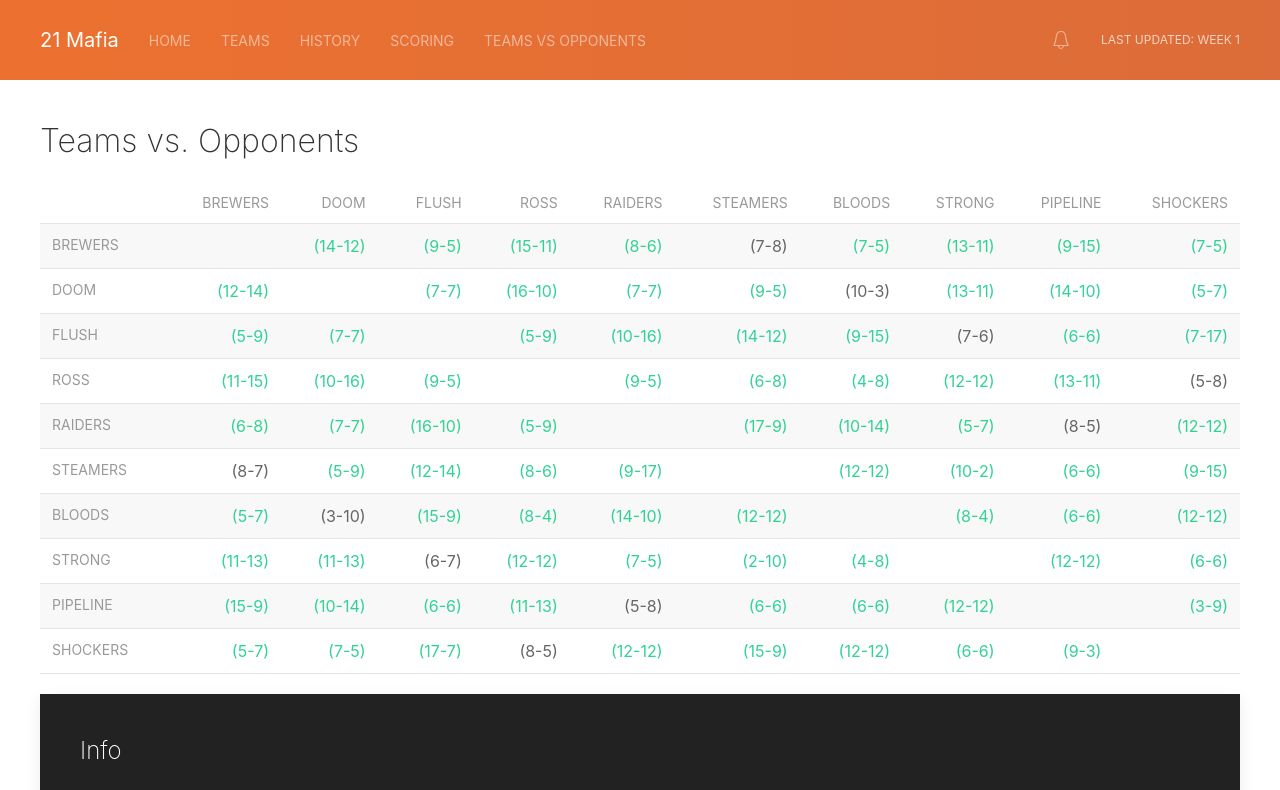
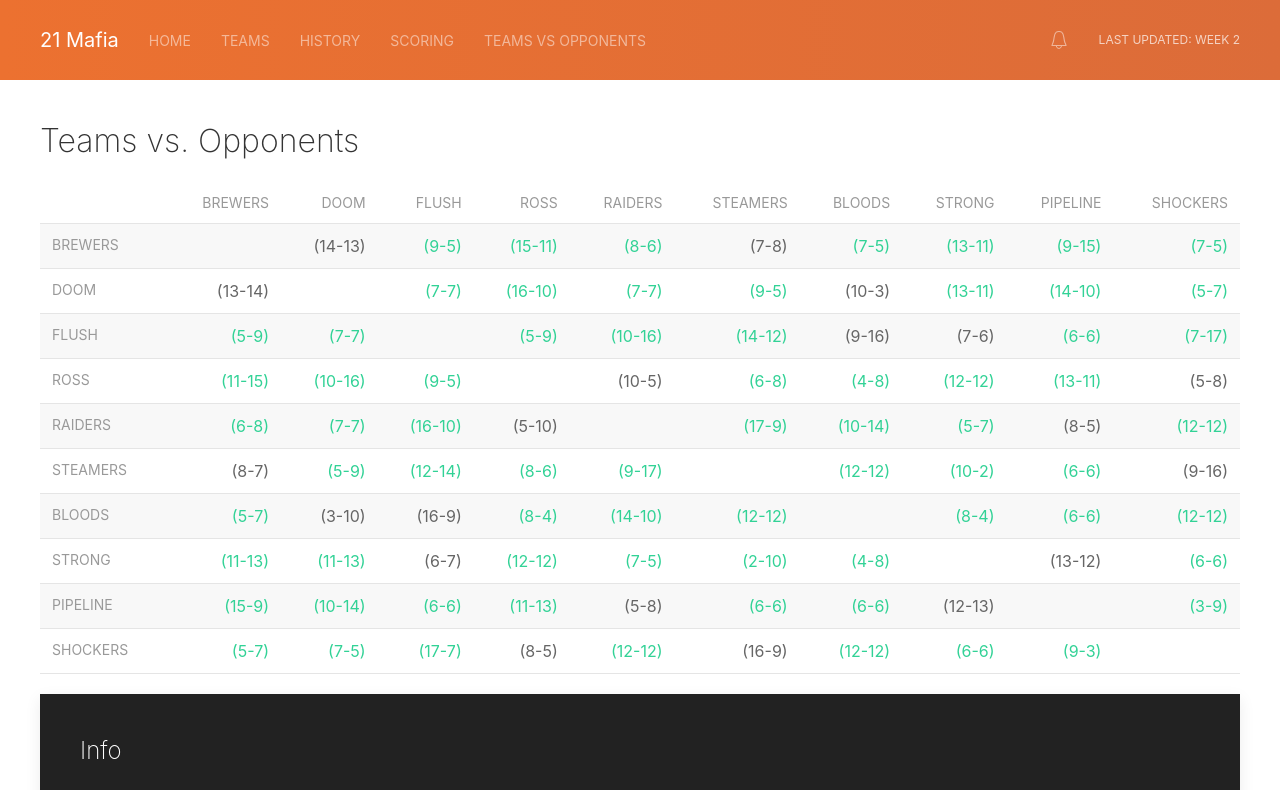
Before and after one commit to andrewtougas/21mafia, a Vue app: page /#/teams-vs-opponents in a window 1280 px wide. Shown: the top 790 px of the page. Built offline with nearby package versions, Linux system fonts and the light colour scheme.

Commit message:
#17 - Updated data through 2020 week 2

```diff
--- a/src/json/latestGames.json
+++ b/src/json/latestGames.json
@@ -1,57 +1,57 @@
 [
   {
     "away": {
-      "team": "STD",
-      "score": 135.95
+      "team": "ALE",
+      "score": 130.45
     },
     "home": {
-      "team": "APL",
-      "score": 103.5
+      "team": "LOD",
+      "score": 139.85
     },
-    "week": "Wk 1"
+    "week": "Wk 2"
+  },
+  {
+    "away": {
+      "team": "BIGD",
+      "score": 132.5
+    },
+    "home": {
+      "team": "LOG",
+      "score": 127.55
+    },
+    "week": "Wk 2"
+  },
+  {
+    "away": {
+      "team": "STD",
+      "score": 94.75
+    },
+    "home": {
+      "team": "DGR",
+      "score": 118.8
+    },
+    "week": "Wk 2"
   },
   {
     "away": {
       "team": "THUR",
-      "score": 135.85
+      "score": 117.1
     },
     "home": {
-      "team": "DGR",
-      "score": 90.2
+      "team": "TNS",
+      "score": 106.8
     },
-    "week": "Wk 1"
+    "week": "Wk 2"
   },
   {
     "away": {
-      "team": "TNS",
-      "score": 134.3
-    },
-    "home": {
-      "team": "ALE",
-      "score": 105.05
-    },
-    "week": "Wk 1"
-  },
-  {
-    "away": {
-      "team": "LOG",
-      "score": 111.25
+      "team": "APL",
+      "score": 96.4
     },
     "home": {
       "team": "IS",
-      "score": 76.05
+      "score": 114.8
     },
-    "week": "Wk 1"
-  },
-  {
-    "away": {
-      "team": "LOD",
-      "score": 104.25
-    },
-    "home": {
-      "team": "BIGD",
-      "score": 81.4
-    },
-    "week": "Wk 1"
+    "week": "Wk 2"
   }
 ]
--- a/src/json/settings.json
+++ b/src/json/settings.json
@@ -1,5 +1,5 @@
 {
   "startYear": 2007,
   "endYear": 2020,
-  "updated": "Week 1"
+  "updated": "Week 2"
 }
--- a/src/views/TeamsVsOpponents.vue
+++ b/src/views/TeamsVsOpponents.vue
@@ -22,7 +22,7 @@
           <tr>
             <td class="team-name">Brewers</td>
             <td class="unplayed"></td> <!-- Brewers -->
-            <td class="unplayed">(14-12)</td> <!-- Doom -->
+            <td>(14-13)</td> <!-- Doom -->
             <td class="unplayed">(9-5)</td> <!-- Flush -->
             <td class="unplayed">(15-11)</td> <!-- Ross -->
             <td class="unplayed">(8-6)</td> <!-- Raiders -->
@@ -34,7 +34,7 @@
           </tr>
           <tr>
             <td class="team-name">Doom</td>
-            <td class="unplayed">(12-14)</td> <!-- Brewers -->
+            <td>(13-14)</td> <!-- Brewers -->
             <td class="unplayed"></td> <!-- Doom -->
             <td class="unplayed">(7-7)</td> <!-- Flush -->
             <td class="unplayed">(16-10)</td> <!-- Ross -->
@@ -53,7 +53,7 @@
             <td class="unplayed">(5-9)</td> <!-- Ross -->
             <td class="unplayed">(10-16)</td> <!-- Raiders -->
             <td class="unplayed">(14-12)</td> <!-- Steamers -->
-            <td class="unplayed">(9-15)</td> <!-- Bloods -->
+            <td>(9-16)</td> <!-- Bloods -->
             <td>(7-6)</td> <!-- Strong -->
             <td class="unplayed">(6-6)</td> <!-- Pipeline -->
             <td class="unplayed">(7-17)</td> <!-- Shockers -->
@@ -64,7 +64,7 @@
             <td class="unplayed">(10-16)</td> <!-- Doom -->
             <td class="unplayed">(9-5)</td> <!-- Flush -->
             <td class="unplayed"></td> <!-- Ross -->
-            <td class="unplayed">(9-5)</td> <!-- Raiders -->
+            <td>(10-5)</td> <!-- Raiders -->
             <td class="unplayed">(6-8)</td> <!-- Steamers -->
             <td class="unplayed">(4-8)</td> <!-- Bloods -->
             <td class="unplayed">(12-12)</td> <!-- Strong -->
@@ -76,7 +76,7 @@
             <td class="unplayed">(6-8)</td> <!-- Brewers -->
             <td class="unplayed">(7-7)</td> <!-- Doom -->
             <td class="unplayed">(16-10)</td> <!-- Flush -->
-            <td class="unplayed">(5-9)</td> <!-- Ross -->
+            <td>(5-10)</td> <!-- Ross -->
             <td class="unplayed"></td> <!-- Raiders -->
             <td class="unplayed">(17-9)</td> <!-- Steamers -->
             <td class="unplayed">(10-14)</td> <!-- Bloods -->
@@ -95,13 +95,13 @@
             <td class="unplayed">(12-12)</td> <!-- Bloods -->
             <td class="unplayed">(10-2)</td> <!-- Strong -->
             <td class="unplayed">(6-6)</td> <!-- Pipeline -->
-            <td class="unplayed">(9-15)</td> <!-- Shockers -->
+            <td>(9-16)</td> <!-- Shockers -->
           </tr>
           <tr>
             <td class="team-name">Bloods</td>
             <td class="unplayed">(5-7)</td> <!-- Brewers -->
             <td>(3-10)</td> <!-- Doom -->
-            <td class="unplayed">(15-9)</td> <!-- Flush -->
+            <td>(16-9)</td> <!-- Flush -->
             <td class="unplayed">(8-4)</td> <!-- Ross -->
             <td class="unplayed">(14-10)</td> <!-- Raiders -->
             <td class="unplayed">(12-12)</td> <!-- Steamers -->
@@ -120,7 +120,7 @@
             <td class="unplayed">(2-10)</td> <!-- Steamers -->
             <td class="unplayed">(4-8)</td> <!-- Bloods -->
             <td class="unplayed"></td> <!-- Strong -->
-            <td class="unplayed">(12-12)</td> <!-- Pipeline -->
+            <td>(13-12)</td> <!-- Pipeline -->
             <td class="unplayed">(6-6)</td> <!-- Shockers -->
           </tr>
           <tr>
@@ -132,7 +132,7 @@
             <td>(5-8)</td> <!-- Raiders -->
             <td class="unplayed">(6-6)</td> <!-- Steamers -->
             <td class="unplayed">(6-6)</td> <!-- Bloods -->
-            <td class="unplayed">(12-12)</td> <!-- Strong -->
+            <td>(12-13)</td> <!-- Strong -->
             <td class="unplayed"></td> <!-- Pipeline -->
             <td class="unplayed">(3-9)</td> <!-- Shockers -->
           </tr>
@@ -143,7 +143,7 @@
             <td class="unplayed">(17-7)</td> <!-- Flush -->
             <td>(8-5)</td> <!-- Ross -->
             <td class="unplayed">(12-12)</td> <!-- Raiders -->
-            <td class="unplayed">(15-9)</td> <!-- Steamers -->
+            <td>(16-9)</td> <!-- Steamers -->
             <td class="unplayed">(12-12)</td> <!-- Bloods -->
             <td class="unplayed">(6-6)</td> <!-- Strong -->
             <td class="unplayed">(9-3)</td> <!-- Pipeline -->
```
